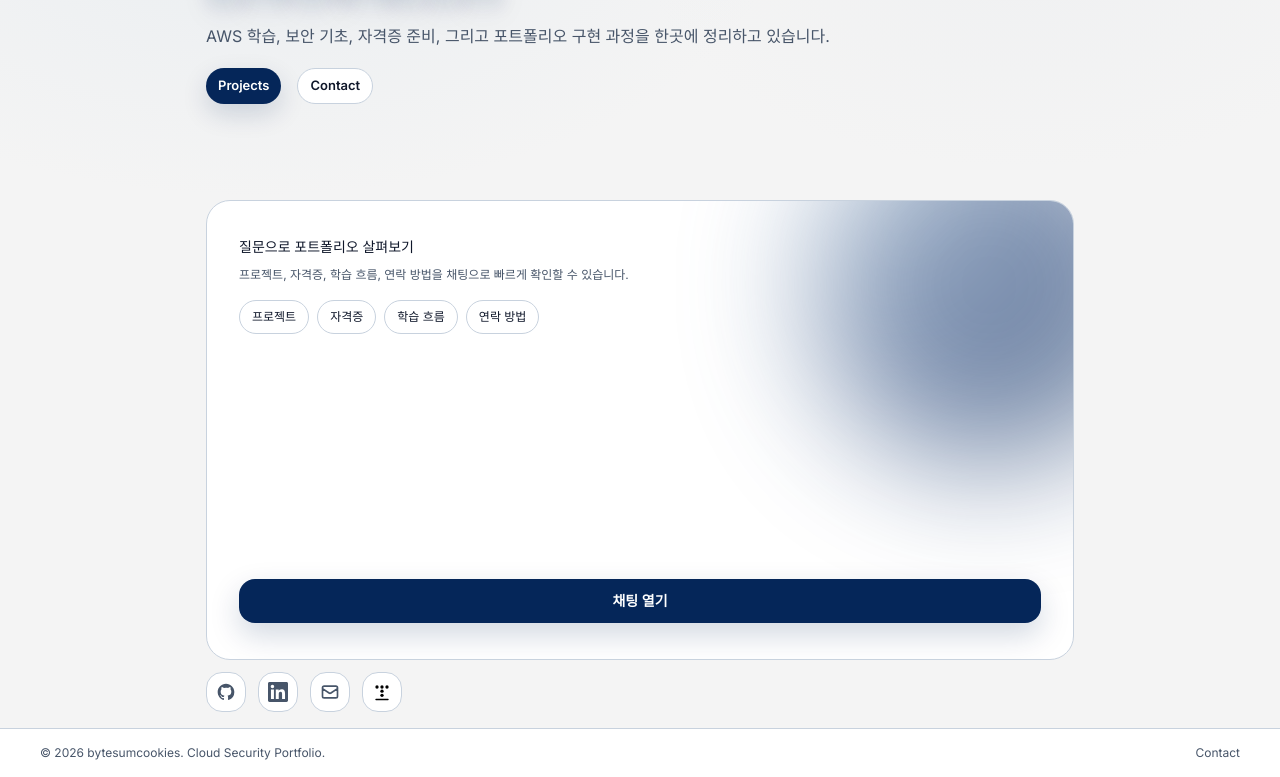
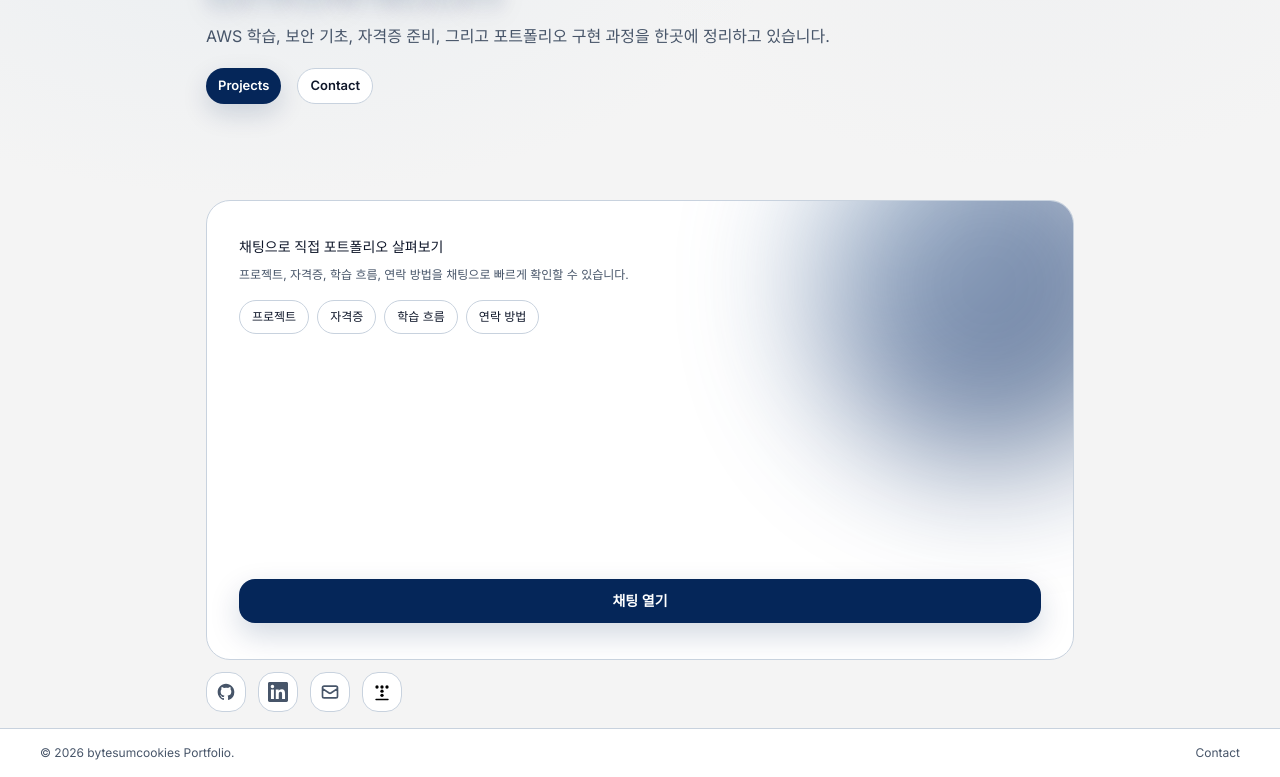
Before and after one commit to bysumcookies/portfolio, a Next.js app: page / in a window 1280 px wide. Shown: the part 257-1034 px from the top of the page. Built offline with nearby package versions, Linux system fonts and the light colour scheme; no server answers.

Commit message:
commands modifying

```diff
--- a/app/layout.js
+++ b/app/layout.js
@@ -64,7 +64,7 @@ export default function RootLayout({ children }) {
           <footer className="border-t border-[var(--panel-border)] bg-[var(--panel)] backdrop-blur-sm">
             <div className="mx-auto w-full max-w-screen-2xl px-4 sm:px-6 lg:px-10">
               <div className="flex flex-col items-center justify-between gap-4 py-4 sm:flex-row">
-                <div className="text-xs text-[var(--fg-muted)]">© 2026 bytesumcookies. Cloud Security Portfolio.</div>
+                <div className="text-xs text-[var(--fg-muted)]">© 2026 bytesumcookies Portfolio.</div>
                 <div className="flex items-center gap-6 text-xs text-[var(--fg-muted)]">
                   <Link
                     href="/about#contact"
--- a/components/ChatClosedPanel.js
+++ b/components/ChatClosedPanel.js
@@ -15,11 +15,10 @@ export default function ChatClosedPanel({ onOpenChat }) {
         <div className="flex-1">
           <div className="w-full">
             <div className="text-sm text-[var(--fg)] font-medium">
-              질문으로 포트폴리오 살펴보기
+              채팅으로 직접 포트폴리오 살펴보기
             </div>
             <div className="mt-2 max-w-[520px] text-xs text-[var(--fg-muted)] leading-relaxed">
-              프로젝트, 자격증, 학습 흐름, 연락 방법을 채팅으로 빠르게 확인할 수
-              있습니다.
+              프로젝트, 자격증, 학습 흐름, 연락 방법을 채팅으로 빠르게 확인할 수 있습니다.
             </div>
 
             <div className="mt-4 flex flex-wrap gap-2">
--- a/components/ChatOpenPanel.js
+++ b/components/ChatOpenPanel.js
@@ -83,7 +83,7 @@ export default function ChatOpenPanel({ onClose }) {
         <div>
           <div className="text-sm font-medium text-[var(--fg)]">Chat</div>
           <div className="text-[11px] text-[var(--fg-muted)] tracking-wide">
-            편하게 채팅으로 물어보세요
+            궁금한 것을 채팅으로 물어보세요
           </div>
         </div>
 
```
Also changed, not shown: 1 other file (tests, documents, lock files or other folders).
